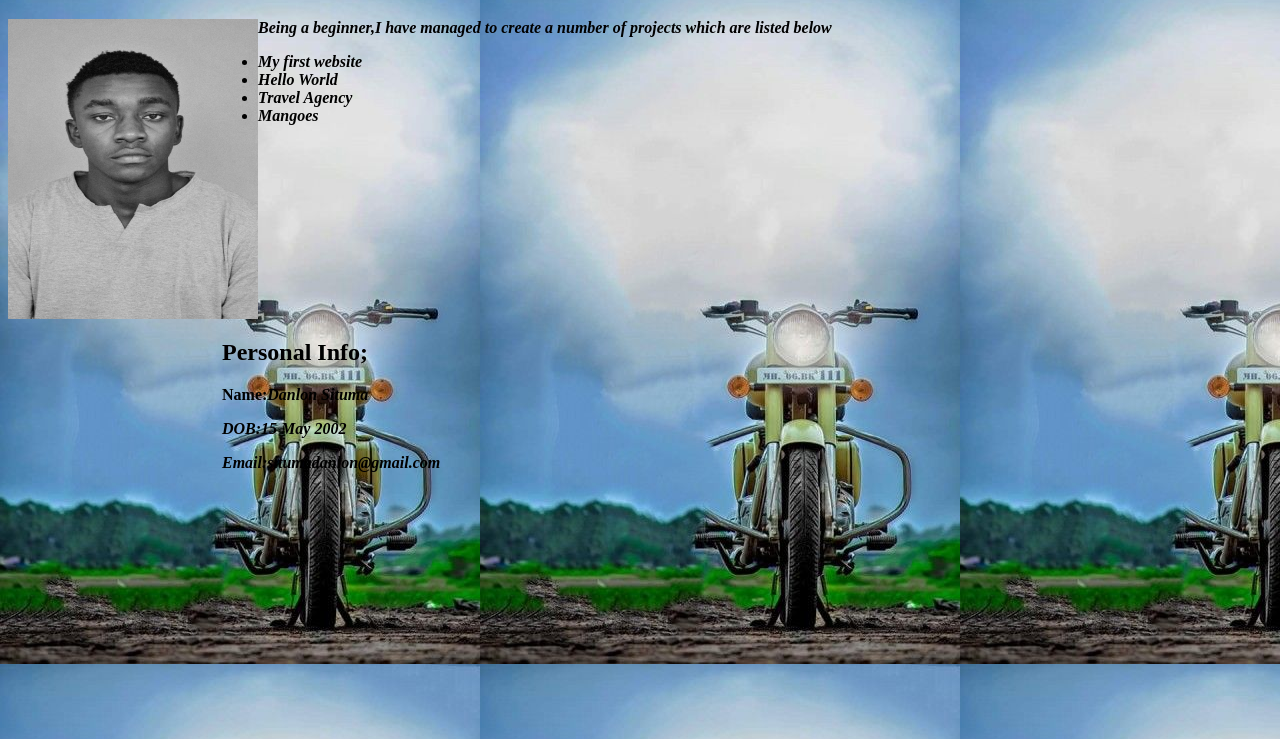
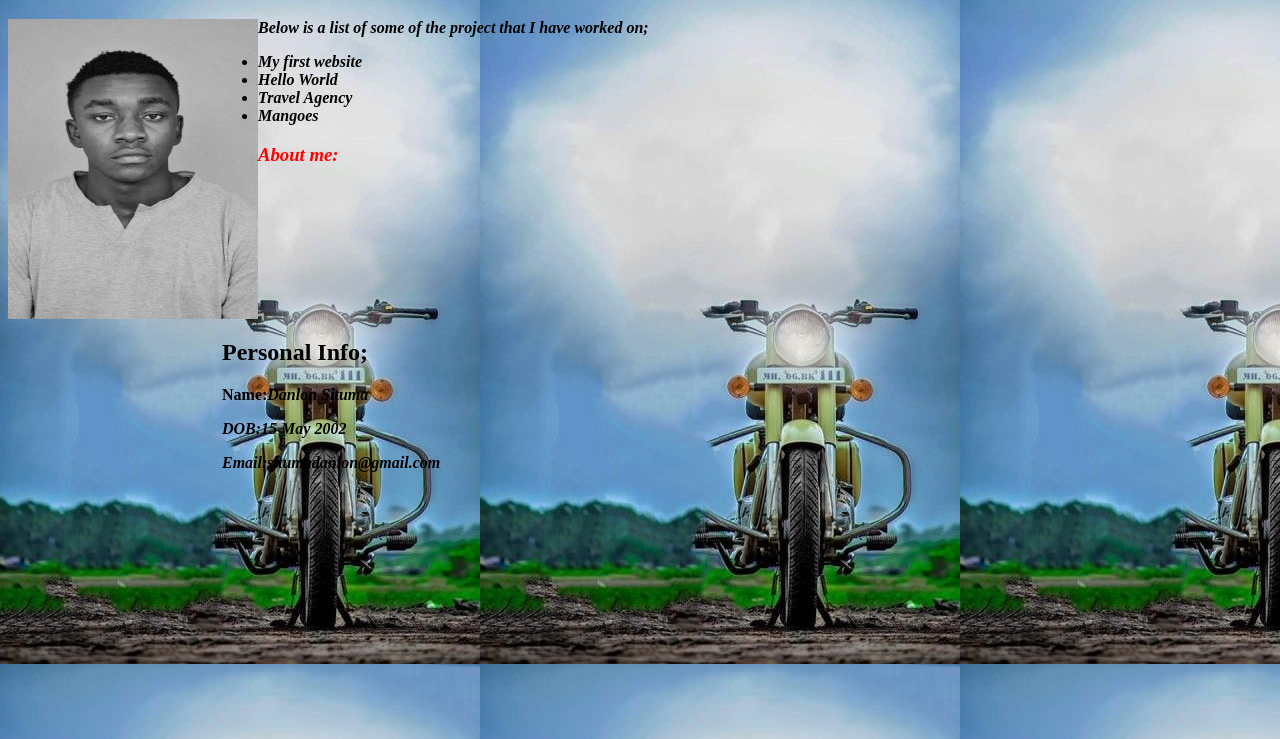
Before and after one commit to Dasi202/Portfolio-Landing-page, a plain HTML site: page index.html in a window 1280 px wide. Shown: the part 61-800 px from the top of the page. Drawn offline with Linux system fonts and the light colour scheme; files whose address does not match are found by name.

Commit message:
Add third header

```diff
--- a/index.html
+++ b/index.html
@@ -14,13 +14,16 @@
           <p><strong>DOB:<em>15 May 2002</p>
           <p><strong>Email:<em>situmadanlon@gmail.com</p>
       </div>
-          <p>Being a beginner,I have managed to create a number of projects which are listed below</p>
+          <p>Below is a list of some of the project that I have worked on;</p>
           <ul>
               <li>My first website</li>
               <li>Hello World</li>
               <li>Travel Agency</li>
               <li>Mangoes</li>
           </ul>
+          <div class="important">
+              <h3>About me:</h3>
+          </div>
         </div>
     </body>
 </html>
```
